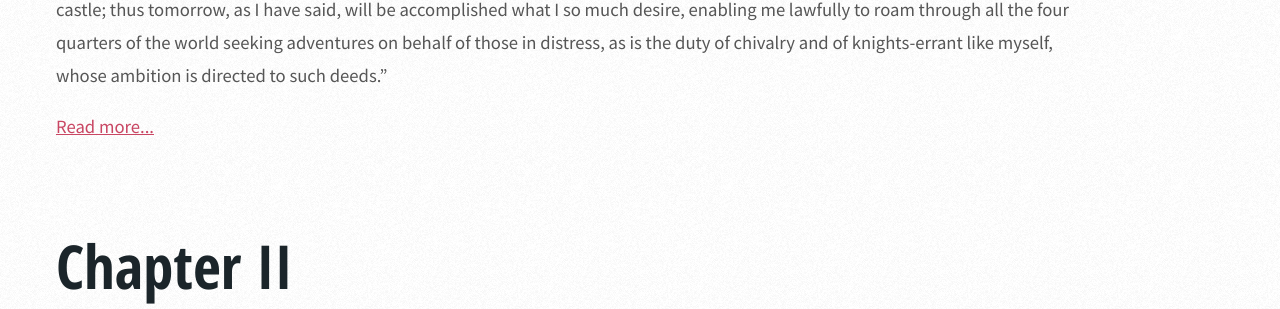
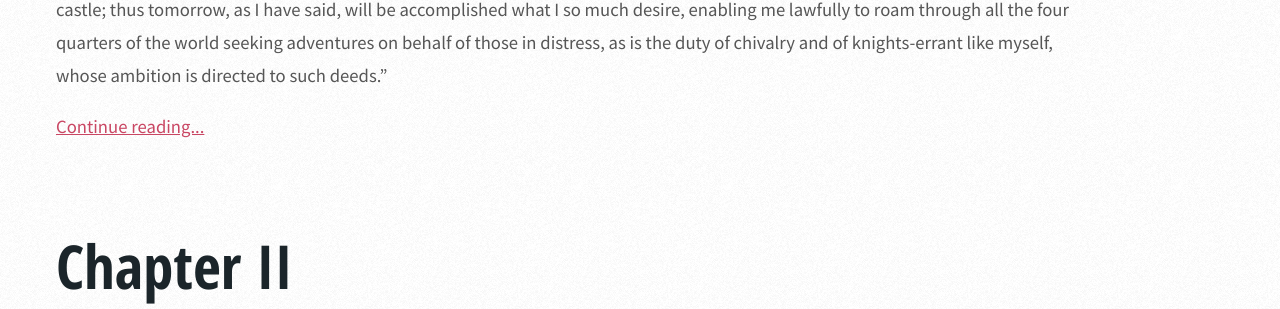
Before and after one commit to prettystack/jekyll-blog-starter, a Jekyll site: the page built from index.html, in a window 1280 px wide and 1400 px high, scrolled down 1136 px. Shown: the part 145-454 px from the top of the window. Built offline with Jekyll 4.4.1, drawn with Linux system fonts in a browser that asks for light colours; Markdown is read by kramdown in place of the engine named in the settings; the list of posts is cut into pages by our own code; comment, search, counter and statistics services are not loaded; some of the changed text lies outside the part shown.

Commit message:
Minor modification on disqus

```diff
--- a/_includes/disqus_count.html
+++ b/_includes/disqus_count.html
@@ -1,5 +1,5 @@
 <script type="text/javascript">
-var disqus_shortname = '{{site.disqus_shortname}}';
+var disqus_shortname = '{{site.disqus.shortname}}';
 /* * * DON'T EDIT BELOW THIS LINE * * */
 (function () {
     var s = document.createElement('script'); s.async = true;
--- a/_includes/disqus_thread.html
+++ b/_includes/disqus_thread.html
@@ -1,6 +1,6 @@
 <div id="disqus_thread"></div>
 <script type="text/javascript">
-    var disqus_shortname = '{{site.disqus_shortname}}';
+    var disqus_shortname = '{{site.disqus.shortname}}';
     /* * * DON'T EDIT BELOW THIS LINE * * */
     (function() {
         var dsq = document.createElement('script'); dsq.type = 'text/javascript'; dsq.async = true;
--- a/_layouts/default.html
+++ b/_layouts/default.html
@@ -46,7 +46,7 @@
 
       </div>
 
-    {% if site.disqus_shortname %}
+    {% if site.disqus.shortname %}
       {% include disqus_count.html %}
     {% endif %}
   </body>
--- a/_layouts/post.html
+++ b/_layouts/post.html
@@ -16,7 +16,9 @@
     </span>
 
     <ul class="stats">
-      <li><a href="{{ post.url }}#disqus_thread" class="fa fa-comment">?</a></li>
+      {% if site.disqus.shortname %}
+        <li><a href="{{ page.url }}#disqus_thread" class="fa fa-comment">?</a></li>
+      {% endif %}
 <!--       <li><a href="#" class="fa fa-heart">32</a></li>
       <li><a href="#" class="fa fa-twitter">64</a></li>
       <li><a href="#" class="fa fa-facebook">128</a></li> -->
@@ -30,7 +32,7 @@
   <div class="post">
     {{ content }}
 
-  {% if site.disqus_shortname %}
+  {% if site.disqus.shortname %}
     {% include disqus_thread.html %}
   {% endif %}
   </div>
--- a/index.html
+++ b/index.html
@@ -19,7 +19,10 @@
       <span class="month">{{ post.date | date: "%b"}}<span></span></span> <span class="day">{{ post.date | date: "%d"}}</span><span class="year">, {{ post.date | date: "%Y"}}</span>
     </span>
     <ul class="stats">
+
+    {% if site.disqus.shortname %}
       <li><a href="{{ post.url }}#disqus_thread" class="fa fa-comment">?</a></li>
+    {% endif %}
 <!--       <li><a href="#" class="fa fa-heart">32</a></li>
       <li><a href="#" class="fa fa-twitter">64</a></li>
       <li><a href="#" class="fa fa-facebook">128</a></li> -->
@@ -32,7 +35,7 @@
     {{ post.excerpt }}
   </div>
 
-  <a href="{{ post.url }}" class="image image-full">Read more...</a>
+  <a href="{{ post.url }}" class="image image-full">Continue reading...</a>
 </article>
 {% endfor %}
 
```
